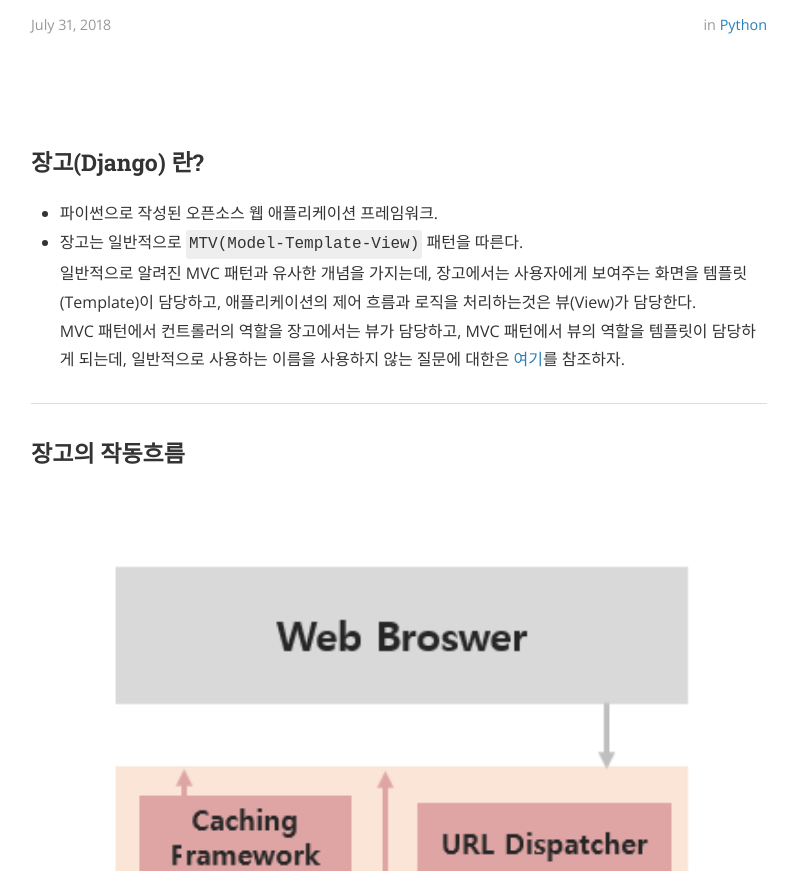
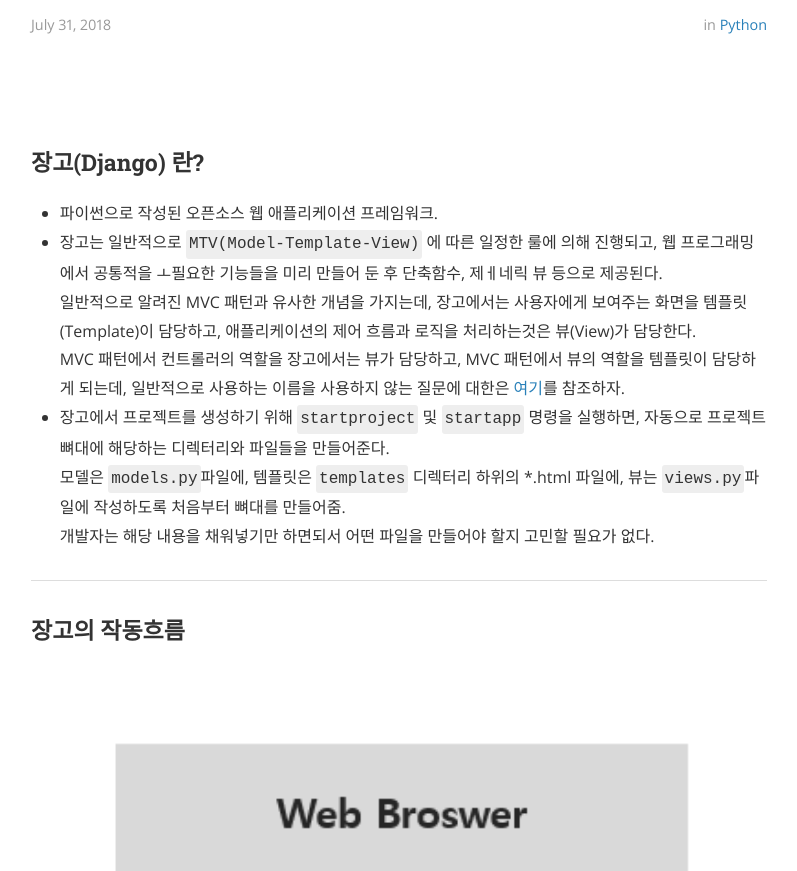
Before and after one commit to EunHyeJung/EunHyeJung.github.io, a Jekyll site: the page built from _posts/Python/2018-07-31-django-basic-concept.md, in a window 1280 px wide and 900 px high, scrolled down 478 px, cut to the strip 29-900 px from the top of the window. Shown: the whole strip, without its empty margins (241-1038 px from the left). Built offline with Jekyll 4.4.1, drawn with Linux system fonts in a browser that asks for light colours; nearby versions of some CDN libraries; comment, search, counter and statistics services are not loaded.

Commit message:
Update 2018-07-31-django-basic-concept.md

```diff
--- a/_posts/Python/2018-07-31-django-basic-concept.md
+++ b/_posts/Python/2018-07-31-django-basic-concept.md
@@ -14,10 +14,12 @@
 ### 장고(Django) 란?
 
 * 파이썬으로 작성된 오픈소스 웹 애플리케이션 프레임워크.
-* 장고는 일반적으로 `MTV(Model-Template-View)` 패턴을 따른다.
+* 장고는 일반적으로 `MTV(Model-Template-View)` 에 따른 일정한 룰에 의해 진행되고, 웹 프로그래밍에서 공통적을 ㅗ필요한 기능들을 미리 만들어 둔 후 단축함수, 제ㅔ네릭 뷰 등으로 제공된다.
   일반적으로 알려진 MVC 패턴과 유사한 개념을 가지는데, 장고에서는 사용자에게 보여주는 화면을 템플릿(Template)이 담당하고, 애플리케이션의 제어 흐름과 로직을 처리하는것은 뷰(View)가 담당한다.
   MVC 패턴에서 컨트롤러의 역할을 장고에서는 뷰가 담당하고, MVC 패턴에서 뷰의 역할을 템플릿이 담당하게 되는데, 일반적으로 사용하는 이름을 사용하지 않는 질문에 대한은 [여기](https://docs.djangoproject.com/ko/2.0/faq/general/)를 참조하자.
-
+* 장고에서 프로젝트를 생성하기 위해 `startproject` 및 `startapp` 명령을 실행하면, 자동으로 프로젝트 뼈대에 해당하는 디렉터리와 파일들을 만들어준다.
+  모델은 `models.py`파일에, 템플릿은 `templates` 디렉터리 하위의 *.html 파일에, 뷰는 `views.py`파일에 작성하도록 처음부터 뼈대를 만들어줌.
+  개발자는 해당 내용을 채워넣기만 하면되서 어떤 파일을 만들어야 할지 고민할 필요가 없다.
 
 - - -
 
```
